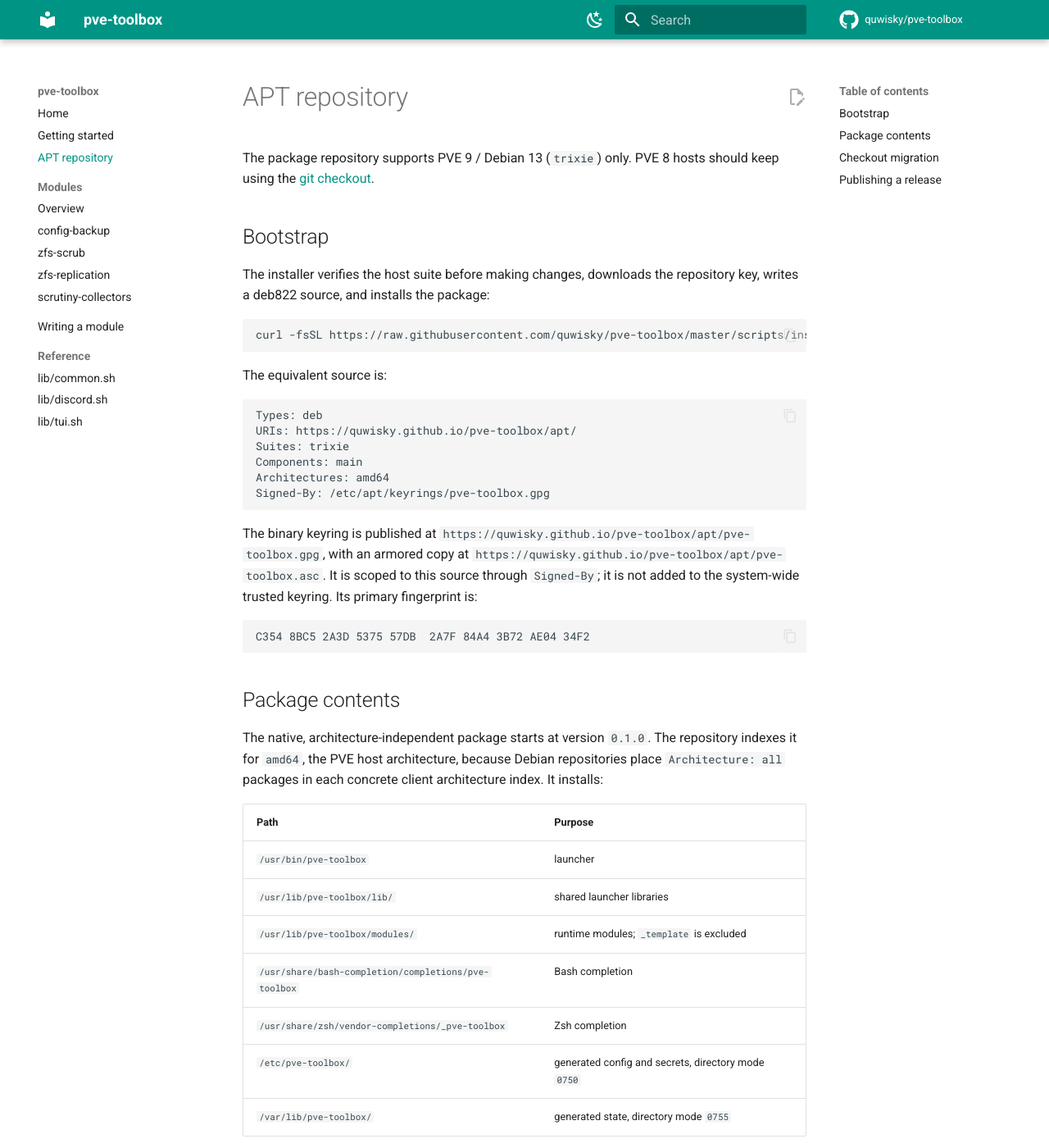
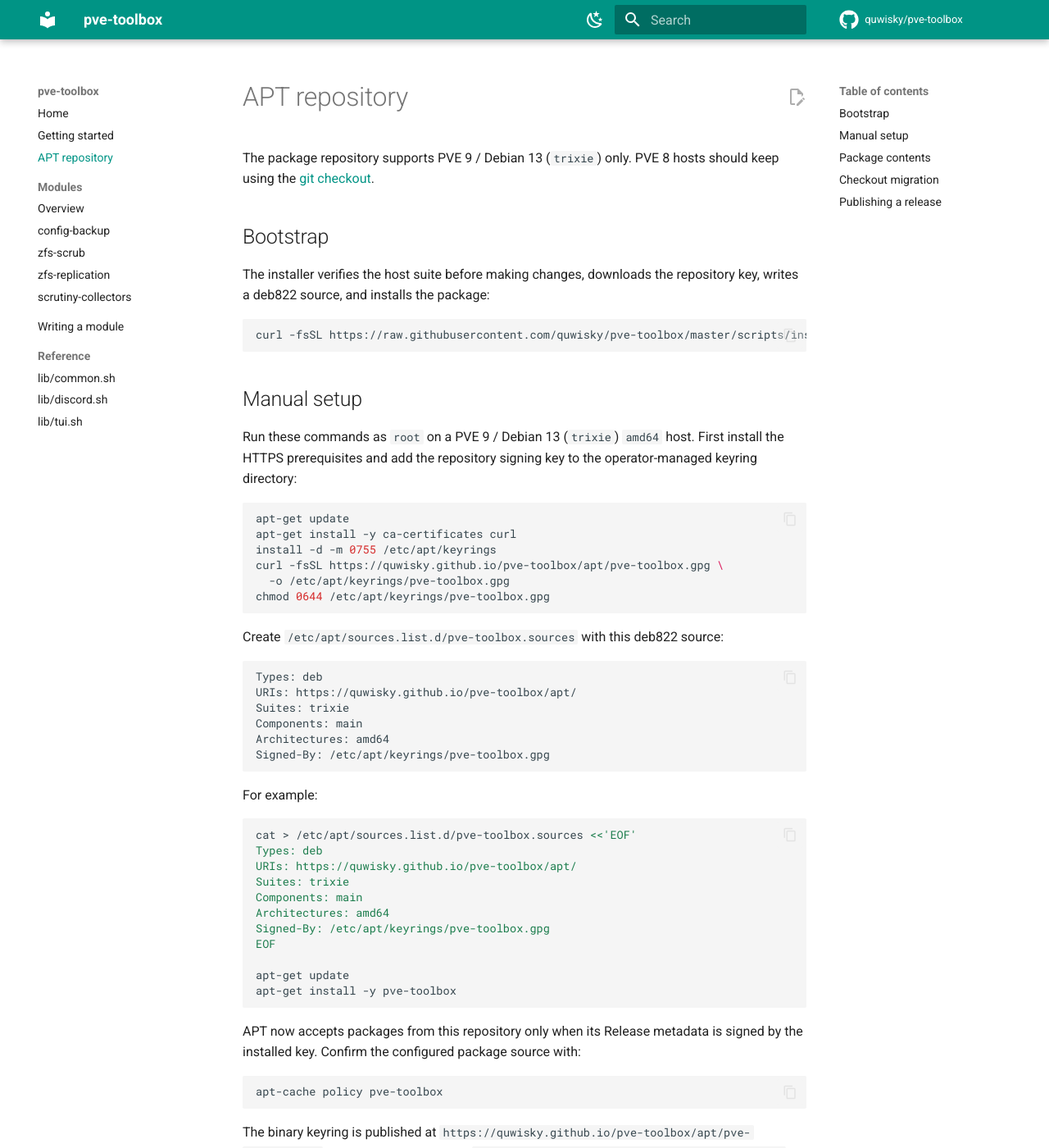
Before and after one commit to quwisky/pve-toolbox, an MkDocs documentation site: the page built from docs/apt-repository.md, in a window 1280 px wide and 1400 px high. Shown: the whole window at 82% size. Built offline with MkDocs 1.6.1 and Material for MkDocs 9.7.7, drawn with Linux system fonts in a browser that asks for light colours; comment, search, counter and statistics services are not loaded.

Commit message:
docs(apt): add manual repository setup
Document how to install the scoped signing key, configure the deb822 source, install the package, and confirm the selected repository.

````diff
--- a/docs/apt-repository.md
+++ b/docs/apt-repository.md
@@ -12,7 +12,22 @@ repository key, writes a deb822 source, and installs the package:
 curl -fsSL https://raw.githubusercontent.com/quwisky/pve-toolbox/master/scripts/install-apt.sh | bash
 ```
 
-The equivalent source is:
+## Manual setup
+
+Run these commands as `root` on a PVE 9 / Debian 13 (`trixie`) `amd64` host.
+First install the HTTPS prerequisites and add the repository signing key to the
+operator-managed keyring directory:
+
+```bash
+apt-get update
+apt-get install -y ca-certificates curl
+install -d -m 0755 /etc/apt/keyrings
+curl -fsSL https://quwisky.github.io/pve-toolbox/apt/pve-toolbox.gpg \
+  -o /etc/apt/keyrings/pve-toolbox.gpg
+chmod 0644 /etc/apt/keyrings/pve-toolbox.gpg
+```
+
+Create `/etc/apt/sources.list.d/pve-toolbox.sources` with this deb822 source:
 
 ```text
 Types: deb
@@ -21,6 +36,29 @@ Suites: trixie
 Components: main
 Architectures: amd64
 Signed-By: /etc/apt/keyrings/pve-toolbox.gpg
+```
+
+For example:
+
+```bash
+cat > /etc/apt/sources.list.d/pve-toolbox.sources <<'EOF'
+Types: deb
+URIs: https://quwisky.github.io/pve-toolbox/apt/
+Suites: trixie
+Components: main
+Architectures: amd64
+Signed-By: /etc/apt/keyrings/pve-toolbox.gpg
+EOF
+
+apt-get update
+apt-get install -y pve-toolbox
+```
+
+APT now accepts packages from this repository only when its Release metadata
+is signed by the installed key. Confirm the configured package source with:
+
+```bash
+apt-cache policy pve-toolbox
 ```
 
 The binary keyring is published at
````
Also changed, not shown: 1 other file.
